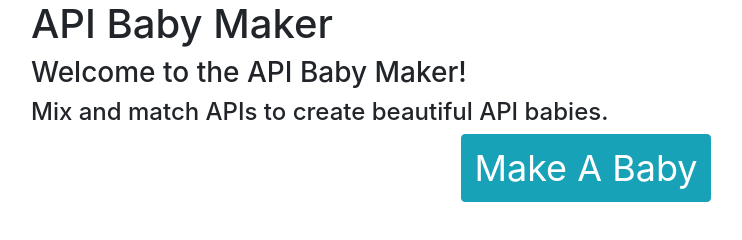
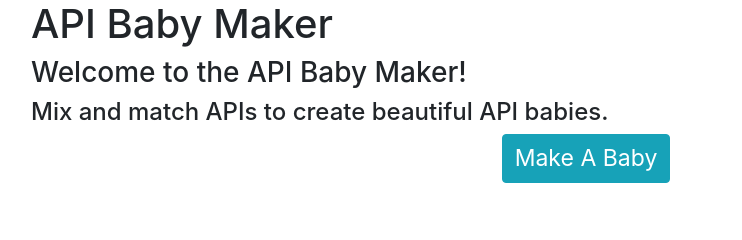
Before and after one commit to w3cj/api-baby-maker, a plain HTML site: page index.html in a window 1280 px wide. Shown: the whole page, without its empty margins (54-796 px from the left). Drawn offline with nearby package versions, Linux system fonts and the light colour scheme; some packages are replaced by stand-ins of ours.

Commit message:
update font-size

```diff
--- a/app/main.html
+++ b/app/main.html
@@ -25,13 +25,13 @@
     Next
   </button>
   <br>
-  <button ng-click="Main.share = !Main.share" type="button" class="btn btn-primary">
-    Share
-  </button>
   <div ng-show="Main.share" style="font-size:0.5em;">
     <p>
       Share this URL:
     </p>
     <a ng-href="{{ 'https://api-baby-maker.firebaseapp.com/#/share/' + Main.momIndex + '/' + Main.dadIndex}}" target="_blank">{{ 'https://api-baby-maker.firebaseapp.com/#/share/' + Main.momIndex + '/' + Main.dadIndex}}</a>
   </div>
+  <button ng-click="Main.share = !Main.share" type="button" class="btn btn-primary">
+    Share
+  </button>
 </div>
--- a/index.html
+++ b/index.html
@@ -6,7 +6,7 @@
     <link rel="stylesheet" href="//cdnjs.cloudflare.com/ajax/libs/bootswatch/3.3.6/paper/bootstrap.css" media="screen" title="no title" charset="utf-8">
     <style media="screen">
       .big-text {
-        font-size: 1.5em !important;
+        font-size: 1.2em !important;
       }
 
       .bigger-text {
```
